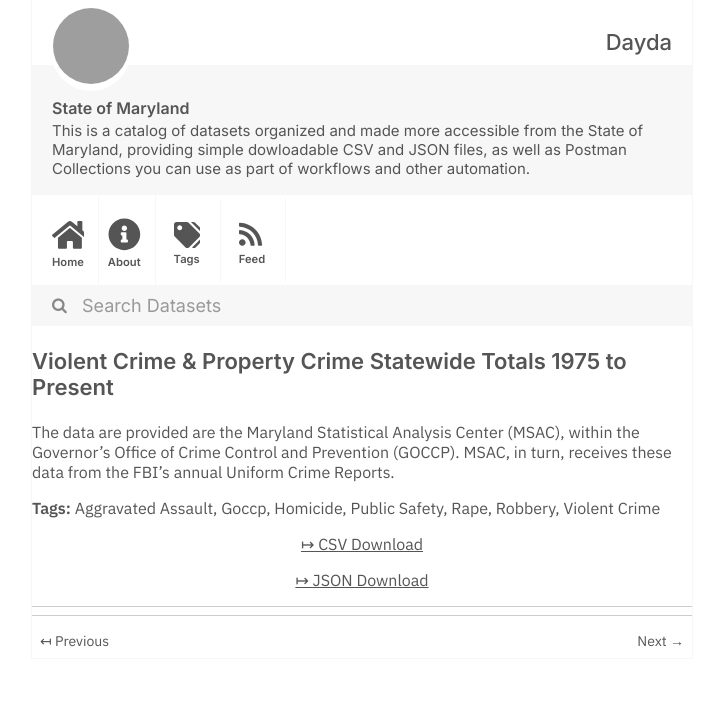
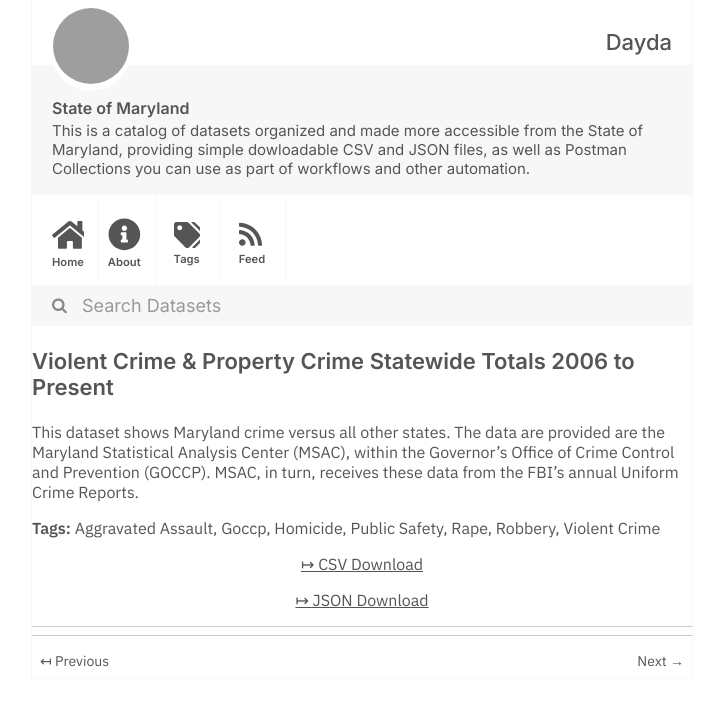
Before and after one commit to dayda-entities/state-of-maryland, a Jekyll site: the page built from _posts/2020-11-10-violent-crime-property-crime-s.md, in a window 1280 px wide, cut to the strip 0-706 px from the top of the page. Shown: the whole strip, without its empty margins (278-1001 px from the left). Built offline with Jekyll 4.4.1, drawn with Linux system fonts in a browser that asks for light colours; grey boxes are pictures that could not be loaded.

Commit message:
Publish Data

```diff
--- a/_posts/2020-11-10-violent-crime-property-crime-s.md
+++ b/_posts/2020-11-10-violent-crime-property-crime-s.md
@@ -1,7 +1,7 @@
 ---
-title: Violent Crime & Property Crime Statewide Totals 1975 to Present
-created: '2020-11-10T17:24:55.788596'
-modified: '2020-11-10T17:24:55.788606'
+title: Violent Crime & Property Crime Statewide Totals 2006 to Present
+created: '2020-11-10T17:24:53.310996'
+modified: '2020-11-10T17:24:53.311007'
 state: active
 type: dataset
 tags:
@@ -14,10 +14,10 @@ tags:
   - Violent Crime
 groups:
   - Local Government
-csv_url: 'https://opendata.maryland.gov/api/views/hyg2-hy98/rows.csv?accessType=DOWNLOAD'
+csv_url: 'https://opendata.maryland.gov/api/views/hj4v-yg9g/rows.csv?accessType=DOWNLOAD'
 json_url: >-
-  https://opendata.maryland.gov/api/views/hyg2-hy98/rows.json?accessType=DOWNLOAD
+  https://opendata.maryland.gov/api/views/hj4v-yg9g/rows.json?accessType=DOWNLOAD
 layout: post
 
 ---
-The data are provided are the Maryland Statistical Analysis Center (MSAC), within the Governor's Office of Crime Control and Prevention (GOCCP). MSAC, in turn, receives these data from the FBI's annual Uniform Crime Reports.
+This dataset shows Maryland crime versus all other states. The data are provided are the Maryland Statistical Analysis Center (MSAC), within the Governor's Office of Crime Control and Prevention (GOCCP). MSAC, in turn, receives these data from the FBI's annual Uniform Crime Reports.
```
